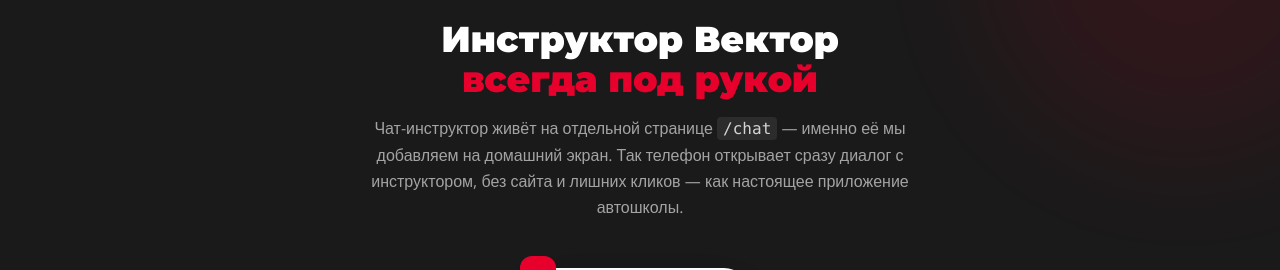
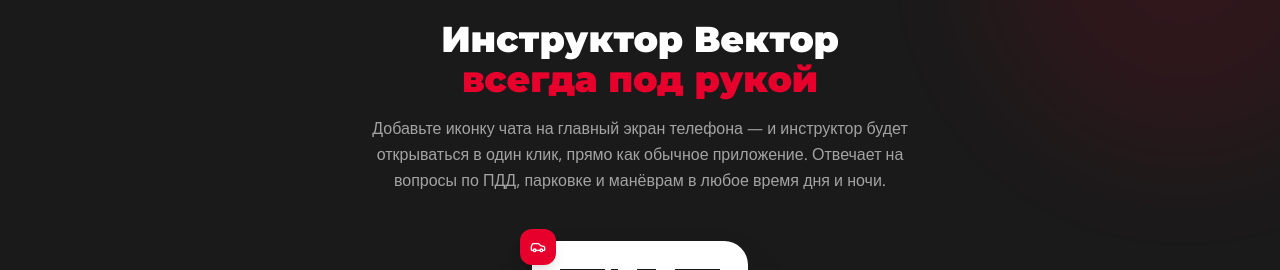
Before and after one commit to pr-poehali-dev/vector-driving-instructor, a React (Vite) app: page / in a window 1280 px wide. Shown: the part 3845-4115 px from the top of the page. Built offline with nearby package versions, Linux system fonts and the light colour scheme; no server answers.

Commit message:
Переделка описания бота в чате

```diff
--- a/src/components/InstallAppSection.tsx
+++ b/src/components/InstallAppSection.tsx
@@ -86,13 +86,10 @@ export default function InstallAppSection() {
             <span style={{ color: "#E8002D" }}>всегда под рукой</span>
           </h2>
           <p className="text-white/60 text-base max-w-xl mx-auto leading-relaxed">
-            Чат-инструктор живёт на отдельной странице{" "}
-            <code className="text-white/80 px-1.5 py-0.5 rounded" style={{ background: "rgba(255,255,255,0.08)" }}>
-              /chat
-            </code>{" "}
-            — именно её мы добавляем на домашний экран. Так телефон открывает
-            сразу диалог с инструктором, без сайта и лишних кликов — как
-            настоящее приложение автошколы.
+            Добавьте иконку чата на главный экран телефона — и инструктор
+            будет открываться в один клик, прямо как обычное приложение.
+            Отвечает на вопросы по ПДД, парковке и манёврам в любое время дня
+            и ночи.
           </p>
         </div>
 
```
